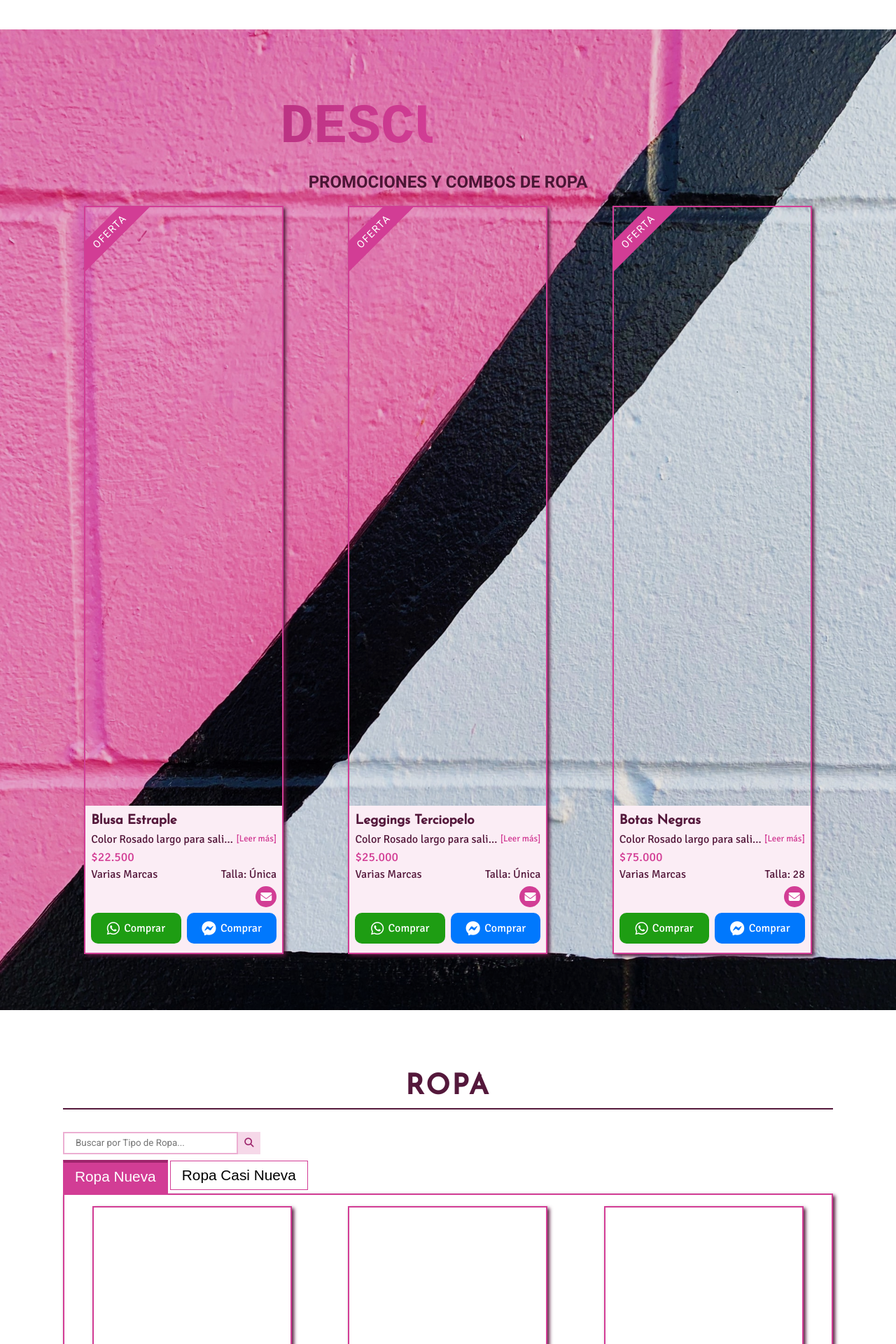
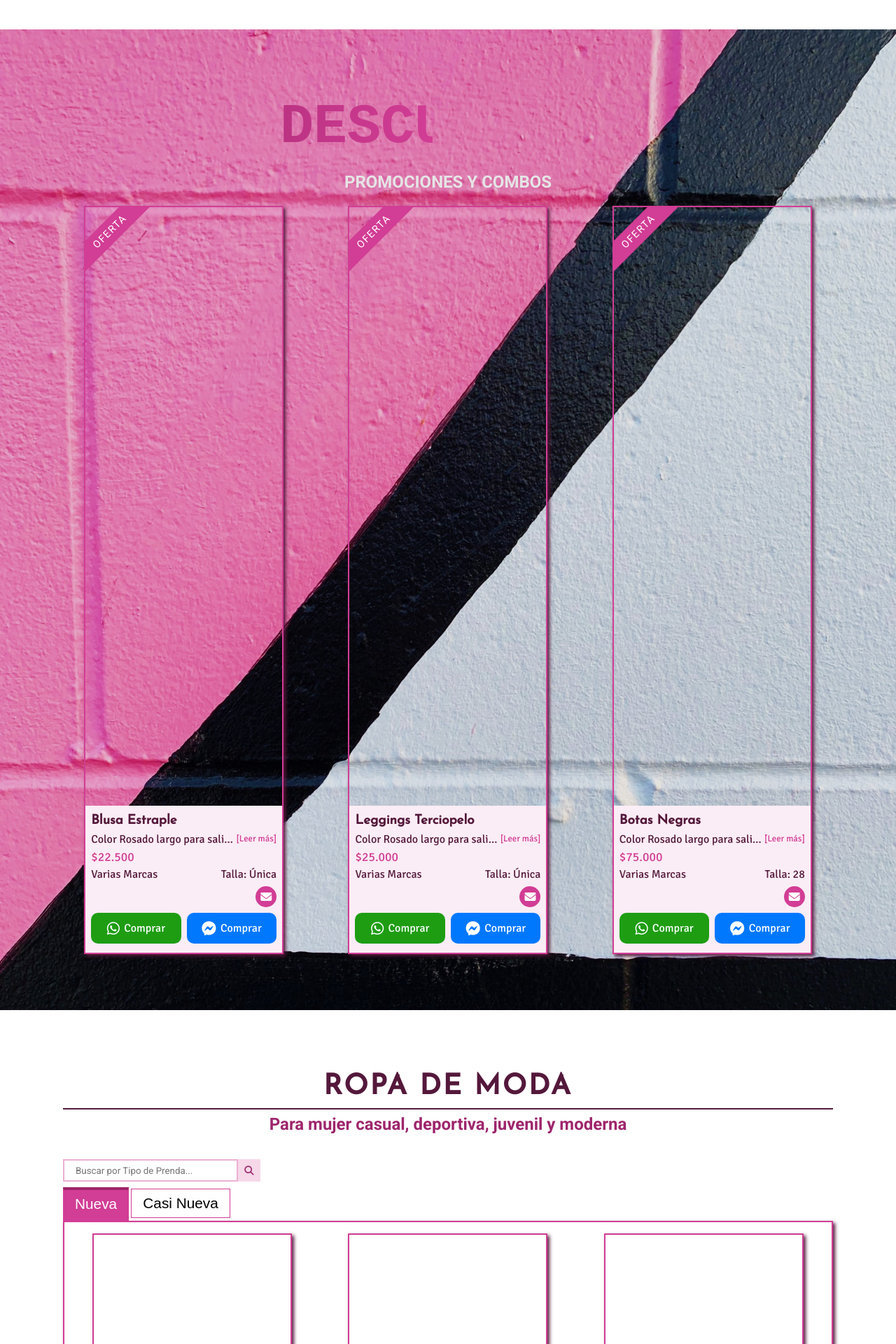
Before and after one commit to leonardochica/saleclosetTest, a PHP site: page /dist/index.html in a window 1280 px wide. Shown: the part 2043-3963 px from the top of the page at 70% size. Run offline with PHP 8.4, Linux system fonts and the light colour scheme; style sheets or scripts are compiled from the project's sources; some libraries are stand-ins or nearby versions.

Commit message:
link to message.html

```diff
--- a/dist/css/main.css
+++ b/dist/css/main.css
@@ -160,7 +160,7 @@ ul {
   .section__subheading {
     text-align: center;
     text-transform: uppercase;
-    color: #54183b;
+    color: #fff;
     font-size: 1.5rem;
     margin-bottom: 1rem; }
     @media (max-width: 750px) {
@@ -168,7 +168,8 @@ ul {
         font-size: 1.3rem; } }
     @media (max-width: 500px) {
       .section__subheading {
-        font-size: 1.1rem; } }
+        font-size: 1.1rem;
+        color: #54183b; } }
   .section__body {
     margin: 2rem 0; }
 
@@ -864,6 +865,14 @@ body {
     height: 100%;
     background: rgba(0, 0, 0, 0.1); }
 
+.section .ropa__subheading {
+  text-align: center;
+  color: #9e256c;
+  margin-top: 0.2rem; }
+  @media (max-width: 500px) {
+    .section .ropa__subheading {
+      font-size: 0.95rem; } }
+
 .section__body .filter__container {
   position: relative;
   margin-bottom: 0.5rem;
--- a/dist/index.html
+++ b/dist/index.html
@@ -3,6 +3,12 @@
   <head>
     <meta charset="UTF-8" />
     <meta name="viewport" content="width=device-width, initial-scale=1.0" />
+    <title>Ropa de Moda y Accessorios para Mujer | Sale Closet Colombia</title>
+    <meta
+      name="description"
+      content="Consigue ropa de moda para mujer en la tienda online de Sale Closet Colombia. Prendas, Zapatos, y Accessorios. Ropa nueva y de segunda. Aprovecha Descuentos hasta el 50%"
+    />
+
     <link
       href="https://fonts.googleapis.com/css2?family=Roboto:wght@400;700&family=Signika:wght@300;400;600&family=Josefin+Sans:wght@400;500&display=swap"
       rel="stylesheet"
@@ -15,9 +21,6 @@
     <link rel="stylesheet" href="lightbox/lightbox.css" />
     <link rel="stylesheet" href="css/main.css" />
     <link rel="shortcut icon" type="image/x-icon" href="favicon.ico" />
-    <title>
-      Tienda Virtual de Ropa y Accessorios para Mujer | Sale Closet Colombia
-    </title>
   </head>
   <body>
     <a class="scrollToTop" title="Volver Arriba">
@@ -97,9 +100,7 @@
     <!-- Ticker -->
     <div class="ticker">
       <div class="container">
-        <h1 class="ticker__item">
-          Ropa de Moda y Accessorios para Mujer
-        </h1>
+        <h1 class="ticker__item">Ropa de Moda y Accessorios para Mujer</h1>
         <div class="ticker__contact">
           <a
             class="ticker__item link--light"
@@ -182,12 +183,12 @@
                   /></span>
                 </div>
                 <h1 class="slide__title carousel__title">
-                  Ropa Nueva y Ropa de Segunda en Perfecto Estado
+                  Ropa Nueva y casi Nueva en Perfecto Estado
                 </h1>
                 <a
                   href="#ofertas"
                   class="slide__button btn--primary section__scrolling"
-                  >Ropa en Descuento</a
+                  >Descuentos hasta del 50%</a
                 >
               </li>
               <li class="splide__slide">
@@ -216,11 +217,11 @@
               <li class="splide__slide">
                 <img
                   src="images/showcase/image2.png"
-                  alt="Laptop Image with Shopping Store"
+                  alt="Tienda de Ropa Online Barata"
                   class="slide__image"
                 />
                 <h1 class="slide__title">
-                  Tienda Online - 24 Horas al Día
+                  Tienda Online sin Tarjeta Crédito - 24 Horas
                 </h1>
                 <a
                   href="#contacto"
@@ -231,16 +232,19 @@
               <li class="splide__slide">
                 <img
                   src="images/showcase/image3.png"
-                  alt="Mapa de Colombia"
+                  alt="Sale Closet Online Colombia"
                   class="slide__map"
                 />
                 <h1 class="slide__title">
-                  Distribución y Venta a Toda Colombia
+                  Enviamos tus Compras a Toda Colombia
                 </h1>
                 <a
                   href="#contacto"
                   class="slide__button btn--primary section__scrolling"
                   >Devoluciones o Cambios</a
+                >
+                <a href="mensaje.html" class="slide__button btn--primary"
+                  >Mensajes</a
                 >
               </li>
             </ul>
@@ -255,7 +259,7 @@
       <div class="container">
         <div class="section__body">
           <h1 class="section__title--special">Descuentos</h1>
-          <h3 class="section__subheading">Promociones y Combos de Ropa</h3>
+          <h3 class="section__subheading">Promociones y Combos</h3>
           <div class="products-wrapper"></div>
         </div>
       </div>
@@ -264,14 +268,17 @@
     <section class="section section__ropa" id="ropa">
       <div class="container">
         <div class="section__header">
-          <h1 class="section__title">Ropa</h1>
+          <h1 class="section__title">Ropa de Moda</h1>
+          <h2 class="ropa__subheading">
+            Para mujer casual, deportiva, juvenil y moderna
+          </h2>
         </div>
         <div class="section__body">
           <div class="filter__container">
             <input
               type="text"
               id="filter"
-              placeholder="Buscar por Tipo de Ropa..."
+              placeholder="Buscar por Tipo de Prenda..."
             />
             <button class="filter__button btn--light">
               <i class="filter__icon fas fa-search"></i>
@@ -283,14 +290,14 @@
               id="tab--ropaNueva"
               data-tab-target="#ropaNueva"
             >
-              Ropa Nueva
+              Nueva
             </button>
             <button
               class="tab"
               id="tab--ropaSegunda"
               data-tab-target="#ropaSegunda"
             >
-              Ropa Casi Nueva
+              Casi Nueva
             </button>
           </div>
           <div class="tabs__content">
@@ -301,7 +308,7 @@
                 href="#ropa"
                 class="button--scrolling button__goSecondTab btn--secondary section__scrolling"
               >
-                Ir a Ropa de Segunda <i class="fas fa-arrow-up"></i>
+                Ir a Ropa Casi Nueva <i class="fas fa-arrow-up"></i>
               </a>
             </div>
             <!-- Ropa de Segunda -->
@@ -324,6 +331,9 @@
       <div class="container">
         <div class="section__header">
           <h1 class="section__title">Zapatos</h1>
+          <h2 class="ropa__subheading">
+            Botas para dama, zapatos tacon cómodos, y zapatillas deportivas
+          </h2>
         </div>
         <div class="section__body">
           <div class="products-wrapper"></div>
@@ -336,6 +346,9 @@
       <div class="container">
         <div class="section__header">
           <h1 class="section__title">Accessorios</h1>
+          <h2 class="ropa__subheading">
+            Bolsos para dama, carteras de mano, aretes y pulseras
+          </h2>
         </div>
         <div class="section__body">
           <div class="products-wrapper"></div>
@@ -347,10 +360,8 @@
     <section class="section section__services">
       <div class="container">
         <div class="section__header">
-          <h2 class="services__subheading">
-            Renueva tu Closet con
-          </h2>
-          <h1 class="section__title services__heading">Sale Closet</h1>
+          <h2 class="services__subheading">Renueva tu Closet con</h2>
+          <h2 class="section__title services__heading">Sale Closet</h2>
           <h2 class="services__subheading">
             De Excelente Calidad y Reconocidas Marcas a Buenos Precios
           </h2>
@@ -492,7 +503,7 @@
 
       <div class="contact contact__formContainer">
         <div class="section__header">
-          <h1 class="section__title contact__heading">Contáctanos</h1>
+          <h3 class="section__title contact__heading">Contáctanos</h3>
           <p class="contact__subheading">
             Escríbenos si tienes preguntas, dudas o comentarios.
           </p>
@@ -600,12 +611,12 @@
             la mejor ropa de moda y accessorios para la mujer moderna.
           </p>
           <p class="footer__text">
-            Aquí encontrarás prendas nuevas y en perfecto estado de muy buena
-            calidad a precios bajos.
+            Aquí encontrarás prendas nuevas y casi nuevas en perfecto estado de
+            muy buena calidad a precios bajos.
           </p>
         </div>
         <div class="footer__products footer__section">
-          <h3 class="footer__title">Prendas</h3>
+          <h3 class="footer__title">Categorías</h3>
           <ul class="footer__list">
             <li class="footer__item">
               <a
--- a/dist/main.js
+++ b/dist/main.js
@@ -354,7 +354,7 @@ class UI {
           src="images/productos/${card.category}/articulo${
         index + 1
       }/image${i}.jpg"
-          alt=""
+          alt="${card.item}, ${card.brand} (Foto ${i})"
           class="card__image"
         />
       </a>
--- a/scss/_utilities.scss
+++ b/scss/_utilities.scss
@@ -240,7 +240,7 @@ ul {
   &__subheading {
     text-align: center;
     text-transform: uppercase;
-    color: $dark-color;
+    color: $white-color;
     font-size: 1.5rem;
     margin-bottom: 1rem;
 
@@ -250,6 +250,7 @@ ul {
 
     @include for-smartphones {
       font-size: 1.1rem;
+      color: $dark-color;
     }
   }
 
--- a/scss/main.scss
+++ b/scss/main.scss
@@ -748,6 +748,16 @@ $slideHeightSmartphones: 380px;
 // Ropa Section
 // ===================================
 .section {
+  .ropa__subheading {
+    text-align: center;
+    color: $secondary-color;
+    margin-top: 0.2rem;
+
+    @include for-smartphones {
+      font-size: 0.95rem;
+    }
+  }
+
   &__body {
     .filter {
       &__container {
```
